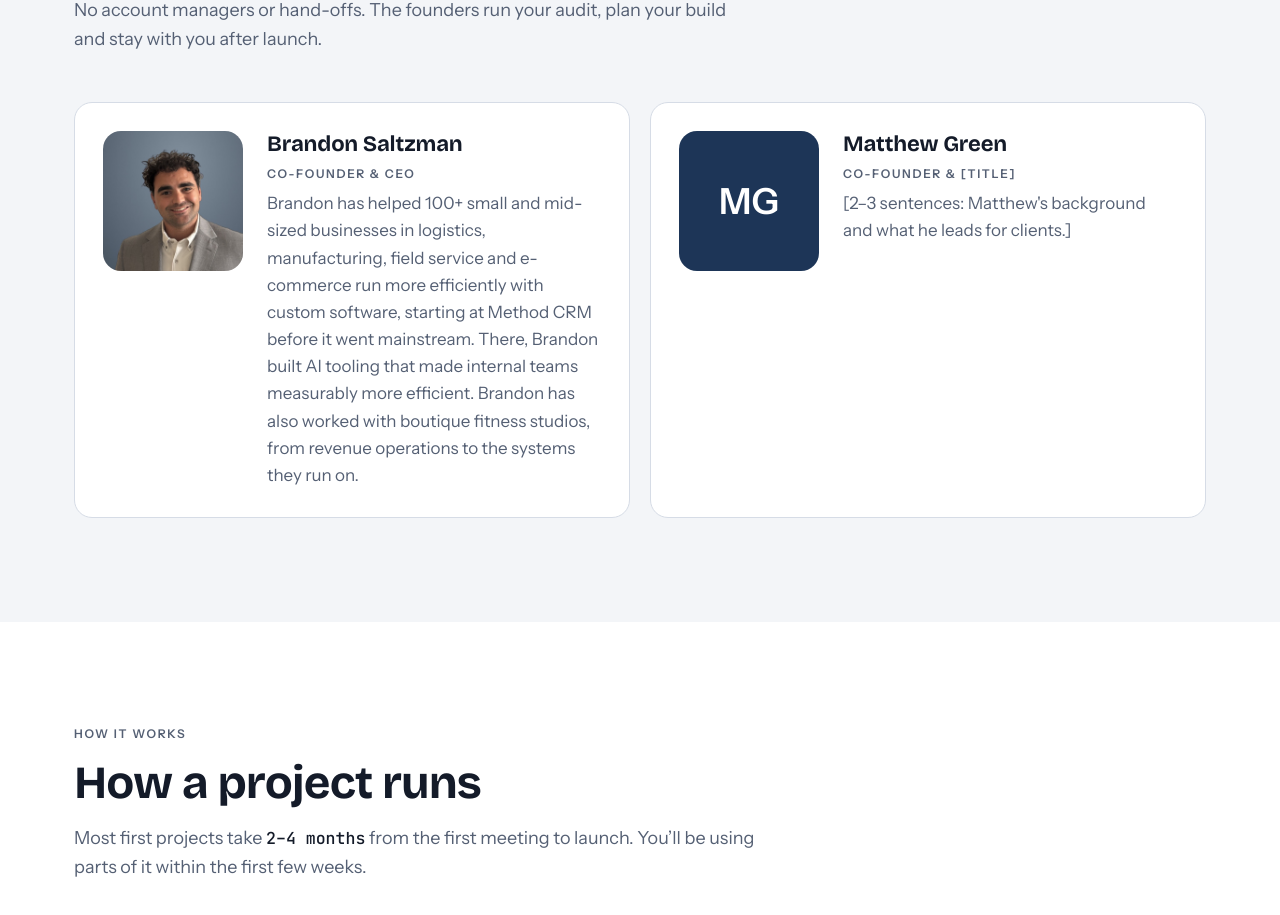
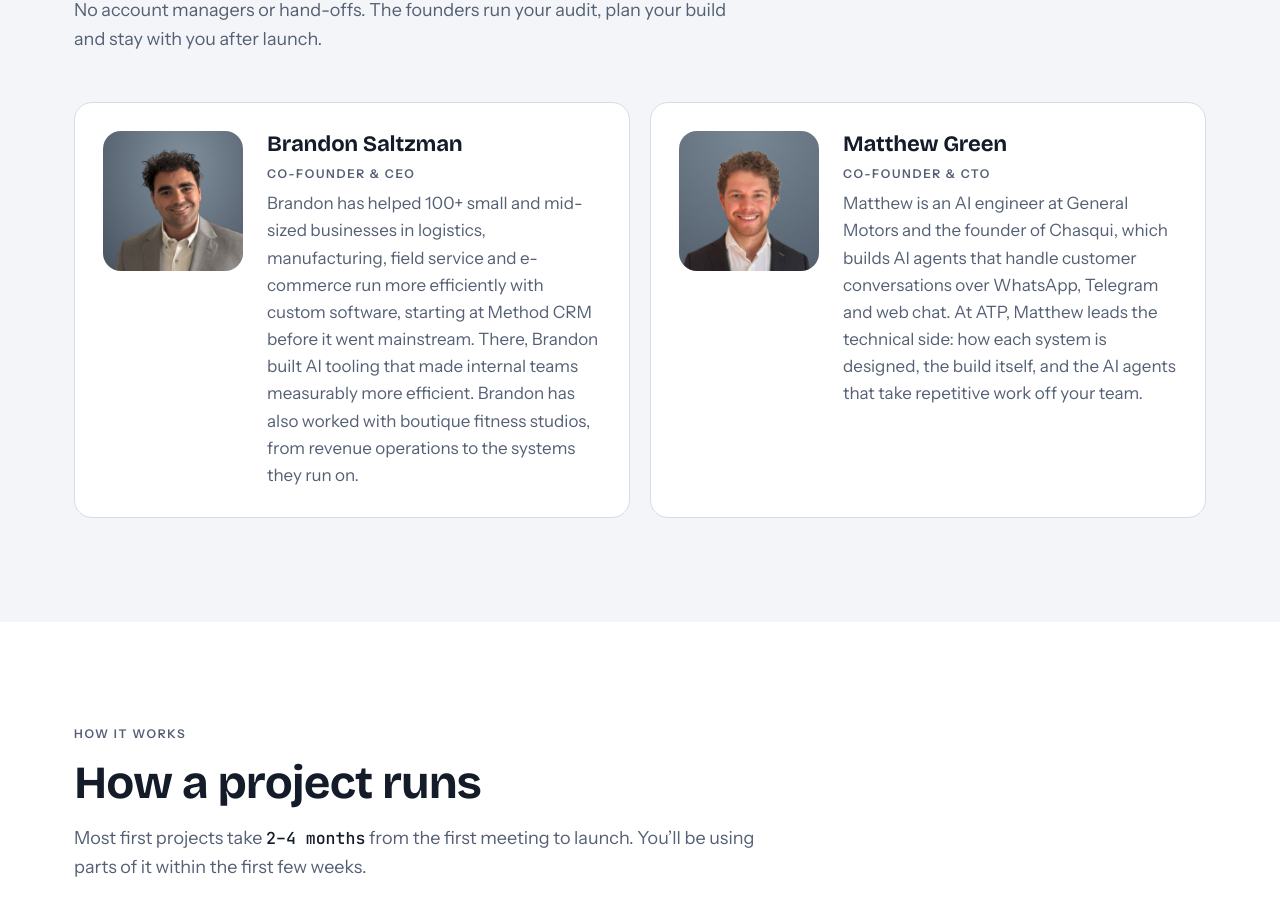
Before and after one commit to alpha-technology-partners/website, a Next.js app: page / in a window 1280 px wide. Shown: the part 5800-6715 px from the top of the page. Built offline with nearby package versions, Linux system fonts and the light colour scheme.

Commit message:
Add Matthew Green's photo, title and bio to the team section
Photo is cropped and given the same backdrop as Brandon's so the cards match.

Co-Authored-By: Claude Opus 5.5 <noreply@anthropic.com>
Claude-Session: https://claude.ai/code/session_01BhF1sU6sqg5nV1qdqfpETm

```diff
--- a/app/page.tsx
+++ b/app/page.tsx
@@ -123,7 +123,6 @@ const work = [
   },
 ];
 
-// Matthew's title and bio are placeholders: replace the bracketed text before launch.
 const team = [
   {
     name: "Brandon Saltzman",
@@ -133,9 +132,9 @@ const team = [
   },
   {
     name: "Matthew Green",
-    role: "Co-founder & [Title]",
-    photo: null,
-    bio: "[2–3 sentences: Matthew's background and what he leads for clients.]",
+    role: "Co-founder & CTO",
+    photo: "/team/matthew-green.jpg",
+    bio: "Matthew is an AI engineer at General Motors and the founder of Chasqui, which builds AI agents that handle customer conversations over WhatsApp, Telegram and web chat. At ATP, Matthew leads the technical side: how each system is designed, the build itself, and the AI agents that take repetitive work off your team.",
   },
 ];
 
```
Also changed, not shown: public/team/matthew-green.jpg (added).
